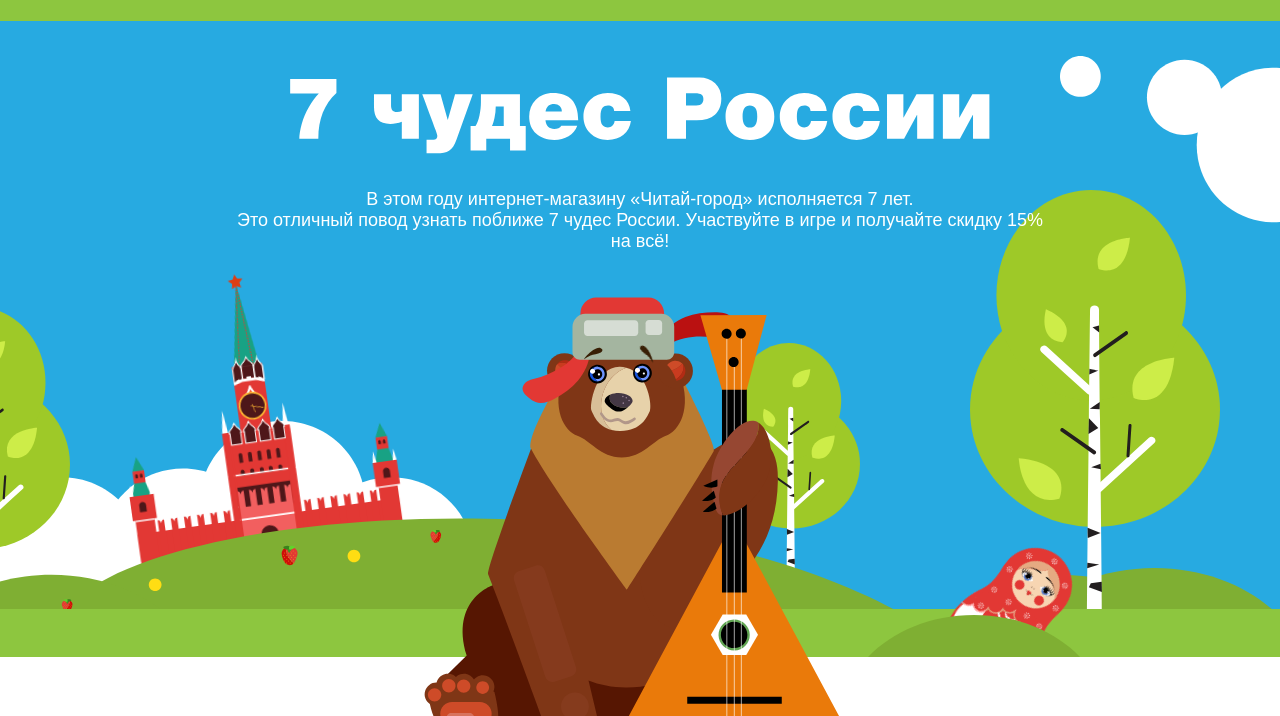
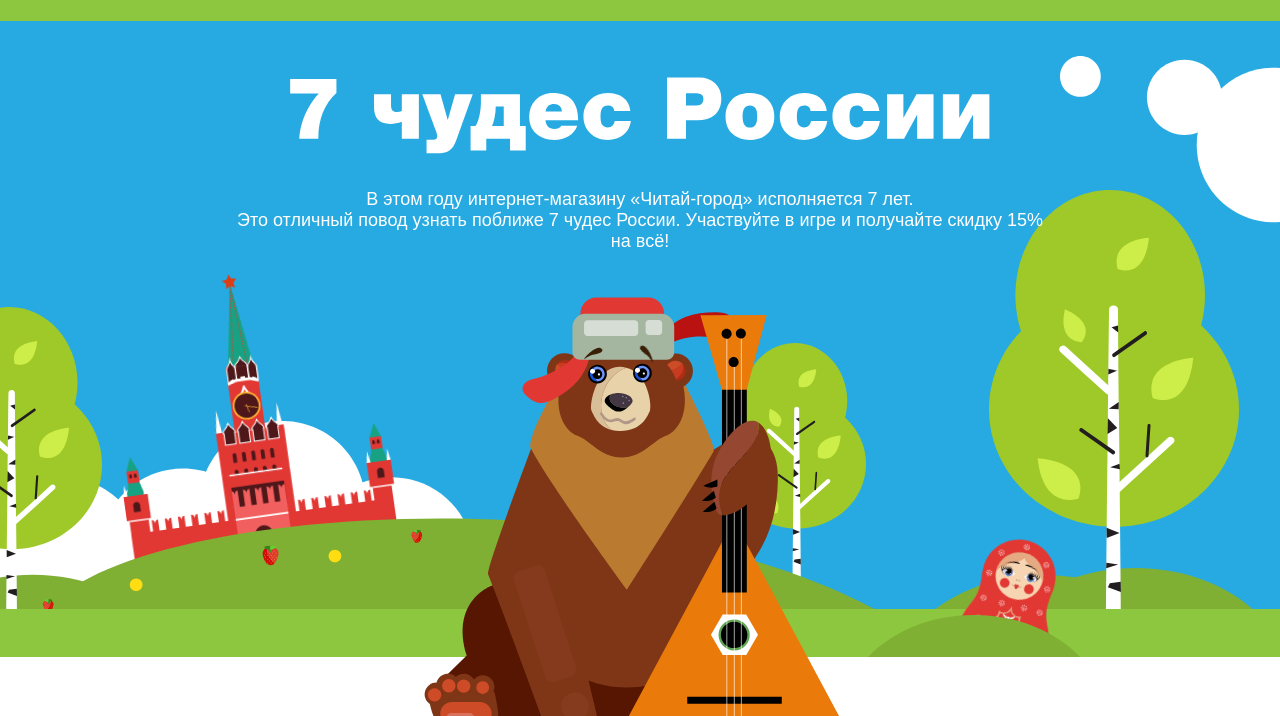
Before and after one commit to minwuori/hb_chg, a website: page src/index.html in a window 1280 px wide. Both pictures are taken after a click on the element 1033 px from the left and 637 px from the top of the page. Shown: the part 84-800 px from the top of the page. Drawn offline with nearby package versions, Linux system fonts and the light colour scheme.

Commit message:
+parralax

```diff
--- a/src/ii/js/events/7years/script.js
+++ b/src/ii/js/events/7years/script.js
@@ -15,6 +15,7 @@ var animateScreen = (function(){
 		ray = document.querySelector('.ray'),
 		clouds = document.querySelector('.clouds'),
 		doll = document.querySelector('.doll'),
+		tree = document.querySelector('.tree-1'),
 		bearAnimate = new TimelineMax({});
 
 	function balalaikaAnimate(){
@@ -54,20 +55,21 @@ var animateScreen = (function(){
 	TweenMax.fromTo(doll, 2, {x: -30, y: 150, opacity: 0},{ x: 0, y: 0, opacity: 1, ease: Bounce.easeOut});
 
 	doll.addEventListener('click', function(){
-	var dollAnimate= new TweenMax( doll, .5, {
-		// bezier:{
-		// 	type:"soft",
-		// 	values:[{x:0, y: 0}, {x: 150, y: 150},{x:-100, y: 300}, {x:-500, y:50}, {x:0, y:0}],
-		// 	autoRotate: 15
-		// },
-		// ease: Expo.easeOut,
-		 });
 
-	var dollAnima = new TimelineMax({});
+		var dollAnima = new TimelineMax({});
 
 		dollAnima.to(doll, .5, { x: 120, y: 150, rotation: 90,ease: Power4.easeIn})
-			.to(doll, 2, { rotation: 90, x: -80, y: 200, ease: Power4.easeIn})
-			.to(doll, 1, { x: 0, y: 0,transformOrigin: 'center center', rotation: 15,	ease: Bounce.easeOut})
+			.to(doll, 2, { rotation: 15, x: -80, y: 200, ease: Power4.easeIn})
+			.to(doll, 1, { x: 0, y: 0,	ease: Bounce.easeOut})
+	});
+
+	tree.addEventListener('click', function(){
+
+		var treeAnima = new TimelineMax({});
+
+		treeAnima
+			.to(tree, .5, { x: 10, y: 0, ease: Power4.easeNone})
+			.to(tree, 1, { x: 0, y: 0, ease: Elastic.easeOut})
 	});
 
 	var eyebrowAnimate = new TweenMax([eyebrowLeft, eyebrowRight] , 0.8, {
@@ -93,15 +95,91 @@ var animateScreen = (function(){
 		bearAnimate.to(nose, 0.2, { x: -3}).to(nose, 0.2, {x: 3}).to(nose, 0.2, {x: -3}).to(nose, 0.2, {x: 3}).to(nose, 0.2, {x: 0});
 	});
 
-	bear.addEventListener('mouseleave', function(){
-		balalaikaAnimate();
-
-	});
-
-
 	document.querySelector('.bear__nose').addEventListener('click', function(){
 		animate.to(nose, 0.2, {x: -3}).to(nose, 0.2, {x: 3}).to(nose, 0.2, {x: -3}).to(nose, 0.2, {x: 3}).to(nose, 0.2, {x: 0});
 	});
+})();
+
+// параллакс на приветственном экране
+var parallax = (function() {
+
+  var treeLeft = document.querySelector(".tree-1"),
+      treeCenter = document.querySelector(".tree-2"),
+      treeRight = document.querySelector(".tree-3"),
+      gladeBig = document.querySelector(".glade-1"),
+      gladeLittle = document.querySelector(".glade-2"),
+      kremlin = document.querySelector(".kremlin");
+
+  // создаем объекты с данными о значениях для положения х и величины параллакса
+  var oneTree = {
+    handle: treeLeft,
+    xPosition: treeLeft.offsetLeft,
+    yPosition: treeLeft.offsetTop,
+    parallax: 0.05
+  };
+
+  var twoTree = {
+    handle: treeCenter,
+    xPosition: treeCenter.offsetLeft,
+    yPosition: treeCenter.offsetTop,
+    parallax: 0.01
+  };
+
+  var threeTree = {
+    handle: treeRight,
+    xPosition: treeRight.offsetLeft,
+    yPosition: treeRight.offsetTop,
+    parallax: 0.03
+  };
+
+  var oneGlade = {
+    handle: gladeBig,
+    xPosition: gladeBig.offsetLeft,
+    yPosition: gladeBig.offsetTop,
+    parallax: 0.03
+  };
+
+  var twoGlade = {
+    handle: gladeLittle,
+    xPosition: gladeLittle.offsetLeft,
+    yPosition: gladeLittle.offsetTop,
+    parallax: 0.03
+  };
+
+  var $kremlin = {
+    handle: kremlin,
+    xPosition: kremlin.offsetLeft,
+    yPosition: kremlin.offsetTop,
+    parallax: 0.01
+  };
+
+  // помещаем их в массивы
+  var trees = [oneTree, twoTree, threeTree];
+
+  var glades = [ oneGlade, twoGlade, $kremlin];
+
+  // перемещаем элементы в зависимости от положения мыши по оси  х
+  document.addEventListener("mousemove", function(){
+  	var mouseX = event.x;
+    var windowWidth = window.innerWidth / 2;
+
+    // в противоположную от мыши сторону
+    for (var tree in trees) {
+      var thisElement = trees[tree];
+      var xPosition = thisElement.xPosition;
+      var elementPositionX = thisElement.parallax * (windowWidth - mouseX) + thisElement.xPosition;
+      thisElement.handle.style.left = elementPositionX + "px";
+    }
+
+    // в направлении мыши
+     for (var glade in glades) {
+      var thisElement = glades[glade];
+      var xPosition = thisElement.xPosition;
+      var elementPositionX = -thisElement.parallax * (windowWidth - mouseX) + thisElement.xPosition;
+      thisElement.handle.style.left = elementPositionX + "px";
+    }
+  });
+
 })();
 
 
--- a/src/ii/scss/events/7years/_map.scss
+++ b/src/ii/scss/events/7years/_map.scss
@@ -102,37 +102,37 @@
 
 .hint-komi {
   right: 500px;
-  top: 55px;
+  bottom: 365px;
 }
 
 .hint-irkutsk {
   right: 220px;
-  top: 265px;
+  bottom: 185px;
 }
 
 .hint-kamchatka {
   right: 181px;
-  top: 225px;
+  bottom: 185px;
 }
 
 .hint-peter {
-  right: 240px;
-  top: 75px;
+  right: 275px;
+  bottom: 310px;
 }
 
 .hint-caucasus {
   left: 200px;
-  top: 330px;
+  bottom: 110px;
 }
 
 .hint-volgograd {
   left: 255px;
-  top: 281px;
+  bottom: 140px;
 }
 
 .hint-moscow {
   left: 262px;
-  top: 185px;
+  bottom: 213px;
 }
 
 
```
Also changed, not shown: src/ii/css/events/7years/style.css.
